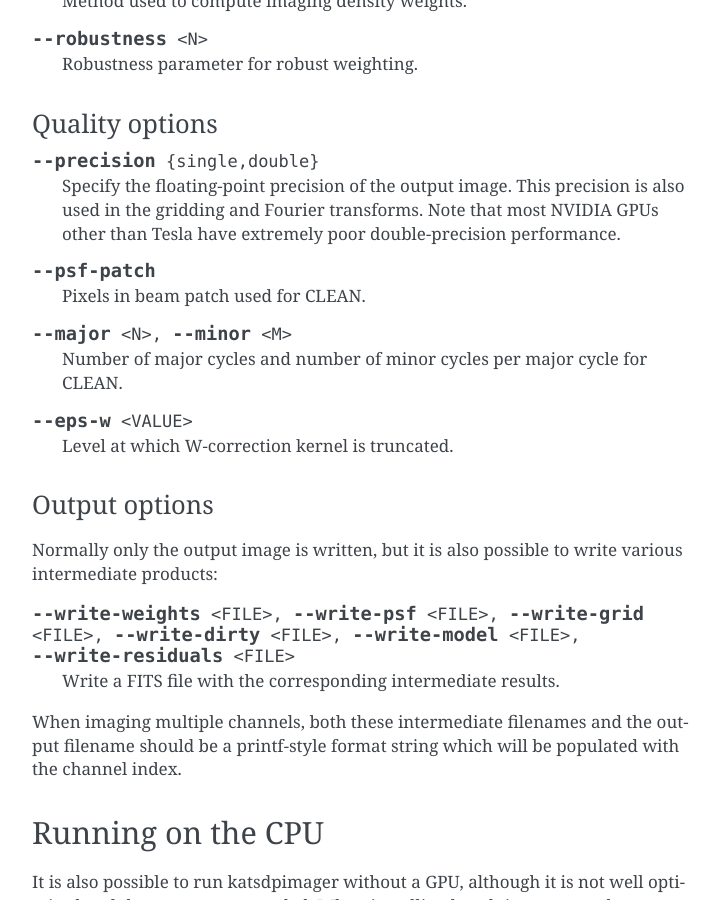
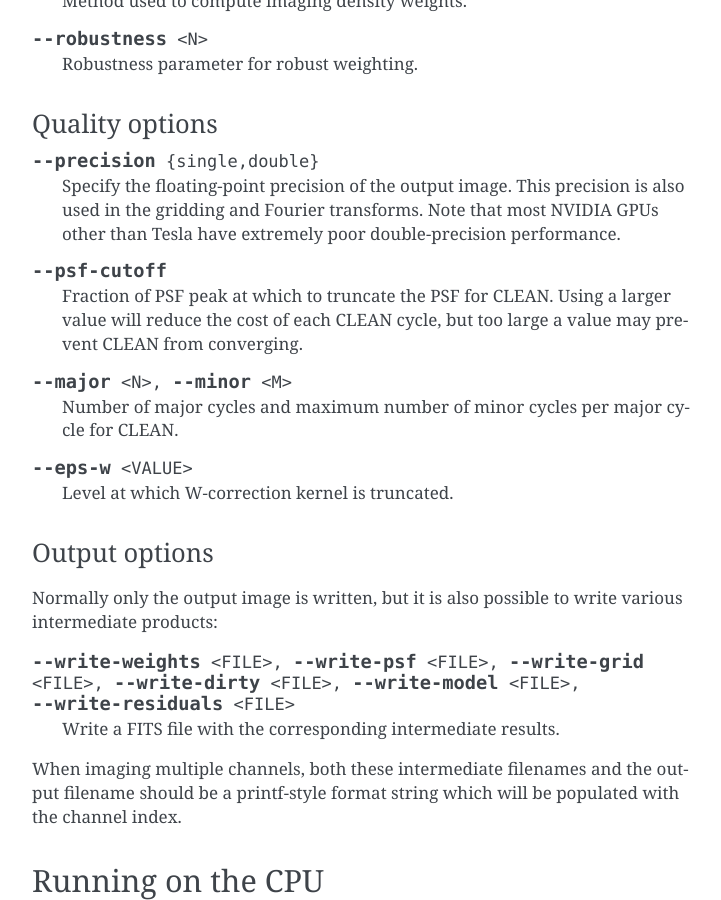
Before and after one commit to ska-sa/katsdppipelines, a Sphinx documentation site: the page built from katsdpimager/doc/user.rst, in a window 1280 px wide and 900 px high, scrolled down 4076 px. Shown: the whole window, without its empty margins (388-1109 px from the left). Built offline with Sphinx 7.4.7, drawn with Linux system fonts in a browser that asks for light colours.

Commit message:
Document new --psf-cutoff

```diff
--- a/katsdpimager/doc/user.rst
+++ b/katsdpimager/doc/user.rst
@@ -204,14 +204,16 @@ Quality options
    also used in the gridding and Fourier transforms. Note that most NVIDIA
    GPUs other than Tesla have extremely poor double-precision performance.
 
-.. option:: --psf-patch
+.. option:: --psf-cutoff
 
-   Pixels in beam patch used for CLEAN.
+   Fraction of PSF peak at which to truncate the PSF for CLEAN. Using a larger
+   value will reduce the cost of each CLEAN cycle, but too large a value may
+   prevent CLEAN from converging.
 
 .. option:: --major <N>, --minor <M>
 
-   Number of major cycles and number of minor cycles per major cycle for
-   CLEAN.
+   Number of major cycles and maximum number of minor cycles per major cycle
+   for CLEAN.
 
 .. option:: --eps-w <VALUE>
 
```
